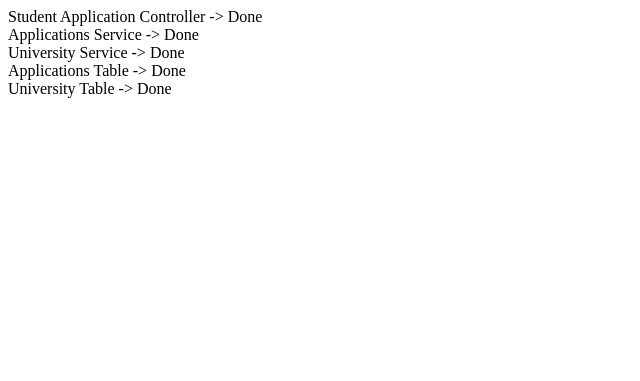
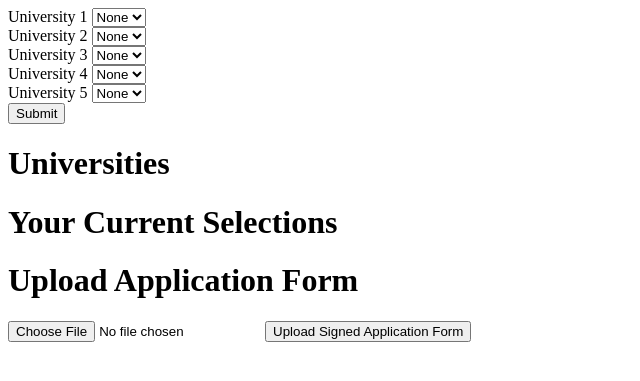
Before and after one commit to OnurAsimIlhan/Erasmus-Project, a Flask app: template website/templates/student_application_page.html in a window 1280 px wide. Shown: the top 381 px of the page, without its empty margins (0-640 px from the left). Run offline with Flask 2, Linux system fonts and the light colour scheme; the template is opened without the code that fills it, so the values that code supplies are empty; parts of the project's set-up code (start-up, migrations or seed data) failed here and were passed over.

Commit message:
PDF SERVICE + APPLY ERASMUS

```diff
--- a/requirements.txt
+++ b/requirements.txt
@@ -1,3 +1,5 @@
 flask
 flask-login
 flask-sqlalchemy
+docx2pdf
+docxtpl
--- a/website/__init__.py
+++ b/website/__init__.py
@@ -21,6 +21,7 @@ def create_app():
         User,
         Role,
         University,
+        UniversityDepartments,
         Course,
         Todo,
         Applications,
@@ -43,6 +44,7 @@ def create_app():
         FaqService,
         ApplicationsService,
         ApplicationPeriodService,
+        PDFService,
         CourseCoordinatorService,
         AdministratorService,
         ViewApplicationsService,
@@ -53,9 +55,10 @@ def create_app():
     user_service = UserService(User)
     todo_service = TodoService(User, Todo)
     course_coordinator_service = CourseCoordinatorService(User, Course)
-    university_service = UniversityService(University)
+    university_service = UniversityService(University, UniversityDepartments)
     applications_service = ApplicationsService(user_table=User, application_table=Applications)
     application_period_service = ApplicationPeriodService(User, ApplicationPeriod)
+    pdf_service = PDFService(application_table=Applications)
     faq_service = FaqService(user_table=User, faq_table=Faq)
     administrator_service = AdministratorService(User)
     view_applications_service = ViewApplicationsService(User)
@@ -109,6 +112,7 @@ def create_app():
             role="Student",
             university_service=university_service,
             applications_service=applications_service,
+            pdf_service=pdf_service
         ),
     )
     app.add_url_rule(
--- a/website/models/__init__.py
+++ b/website/models/__init__.py
@@ -2,6 +2,7 @@ from .role import Role
 from .user import User
 from .course import Course
 from .university import University
+from .university_departments import UniversityDepartments
 from .todo import Todo
 from .applications import Applications
 from .application_period import ApplicationPeriod
--- a/website/models/university.py
+++ b/website/models/university.py
@@ -8,11 +8,11 @@ class University(db.Model):
     name = db.Column(db.String(50), nullable=False)
     country = db.Column(db.String(20), nullable=False)
     semester = db.Column(db.String(20), nullable=False)
-    departments = db.Column(db.String(50), nullable=False)
     language_requirements = db.Column(db.String(50), nullable=False)
     total_quota =  db.Column(db.Integer, nullable=False)
     remaining_quota =  db.Column(db.Integer, nullable=False)
 
+    departments = db.relationship("UniversityDepartments", backref="university")
     db.relationship("Applications", backref="university")
 
     def get_id(self):
--- a/website/services/__init__.py
+++ b/website/services/__init__.py
@@ -6,6 +6,7 @@ from .course_coordinator_service import CourseCoordinatorService
 from .applications_service import ApplicationsService
 from .faq_service import FaqService
 from .application_period_service import ApplicationPeriodService
+from .pdf_service import PDFService
 from .user_service import UserService
 from .university_service import UniversityService
 from .administrator_service import AdministratorService
--- a/website/templates/student_application_page.html
+++ b/website/templates/student_application_page.html
@@ -1,10 +1,64 @@
 <!DOCTYPE html>
-<a>Student Application Controller -> Done</a>
+<form action="/student_application/" method="POST">
+    <label for="lang">University 1</label>
+    <select name="university1" id="lang">
+        <option value=None> None </option>
+        {% for university in universities %}
+            <option value={{university.name}}> {{university.name}} </option>
+        {% endfor %}
+    </select>
+    <br>
+    <label for="lang">University 2</label>
+    <select name="university2" id="lang">
+        <option value=None> None </option>
+        {% for university in universities %}
+            <option value={{university.name}}> {{university.name}} </option>
+        {% endfor %}
+    </select>
+    <br>
+    <label for="lang">University 3</label>
+    <select name="university3" id="lang">
+        <option value=None> None </option>
+        {% for university in universities %}
+            <option value={{university.name}}> {{university.name}} </option>
+        {% endfor %}
+    </select>
+    <br>
+    <label for="lang">University 4</label>
+    <select name="university4" id="lang">
+        <option value=None> None </option>
+        {% for university in universities %}
+            <option value={{university.name}}> {{university.name}} </option>
+        {% endfor %}
+    </select>
+    <br>
+    <label for="lang">University 5</label>
+    <select name="university5" id="lang">
+        <option value=None> None </option>
+        {% for university in universities %}
+            <option value={{university.name}}> {{university.name}} </option>
+        {% endfor %}
+    </select>
+    <br>
+    <input type="submit" value="Submit" />
+</form>
+
+<h1> Universities </h1>
+{% for university in universities %}
+    <a>{{university.name}}, {{university.country}}</a> <br>
+{% endfor %}
+
+<h1> Your Current Selections </h1>
+{% for selection in current_selections %}
+    <a>Selection 1: {{selection}}</a> <br>
+{% endfor %}
+
+
+<h1> Upload Application Form </h1>
+<div class="center">
+    <form method="POST" action="/student_application/" enctype="multipart/form-data">
+        <input type="file" name="file">
+        <button>Upload Signed Application Form</button>
+    </form>
+</div>
 <br>
-<a>Applications Service -> Done</a>
-<br>
-<a>University Service -> Done</a>
-<br>
-<a>Applications Table -> Done</a>
-<br>
-<a>University Table -> Done</a>
```
Also changed, not shown: website/controllers/student_application_controller.py (+48 -5 lines), website/models/applications.py (+5 -4 lines), website/models/university_departments.py (added, +10 -0 lines), website/services/applications_service.py (+23 -0 lines), website/services/pdf_service.py (added, +66 -0 lines), website/services/university_service.py (+9 -2 lines), forms/signatures/can_alkan_signature.png (added), 4 other files.
